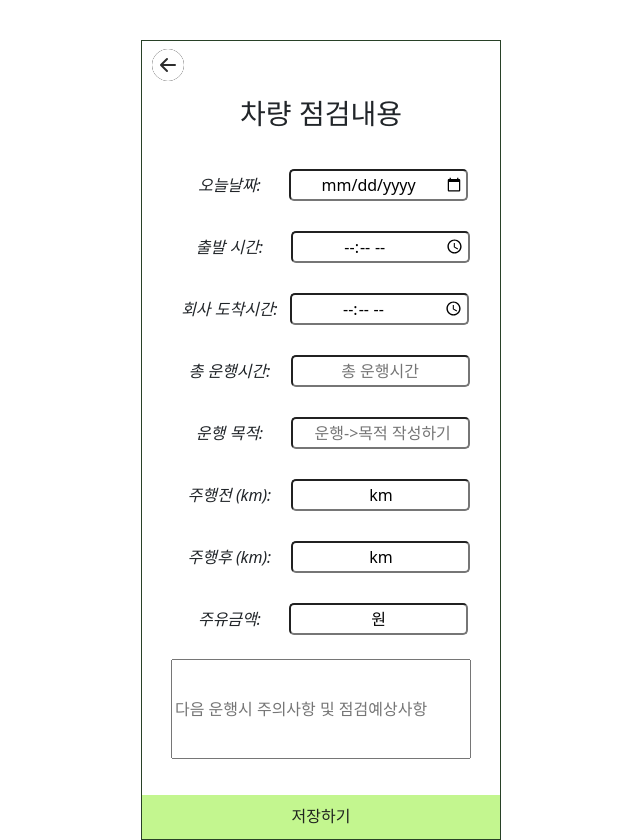
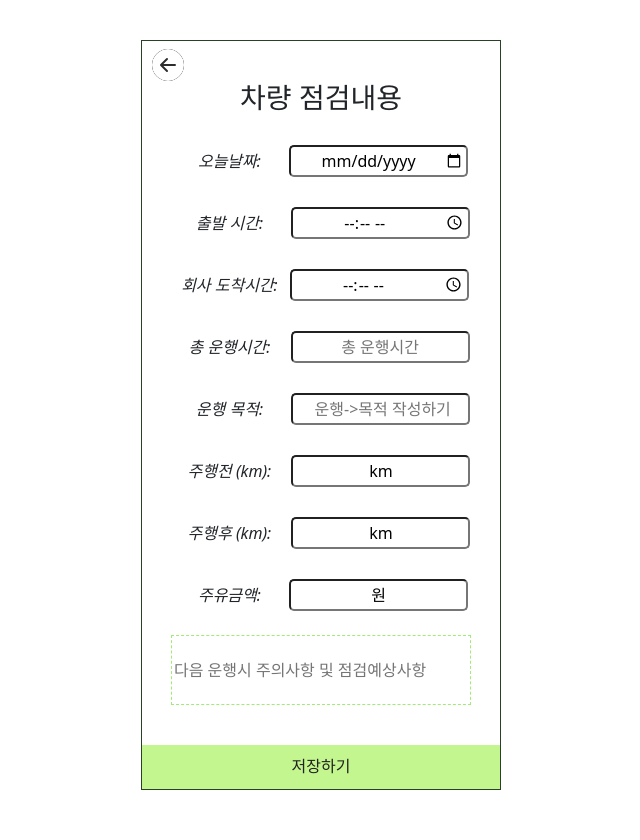
Before and after one commit to Abudevoloper/SunMi, a Vue app: page /open-car in a window 1280 px wide. Shown: the whole page, without its empty margins (319-959 px from the left). After the commit the page ends 800 px from the top, so only its background shows below. Built offline with nearby package versions, Linux system fonts and the light colour scheme.

Commit message:
fixed edit

```diff
--- a/public/index.html
+++ b/public/index.html
@@ -19,7 +19,7 @@
     <link href="https://cdn.jsdelivr.net/npm/bootstrap@5.3.1/dist/css/bootstrap.min.css" rel="stylesheet"
           integrity="sha384-4bw+/aepP/YC94hEpVNVgiZdgIC5+VKNBQNGCHeKRQN+PtmoHDEXuppvnDJzQIu9" crossorigin="anonymous">
 </head>
-<body>
+<body class="">
 <noscript>
     <strong>We're sorry but <%= htmlWebpackPlugin.options.title %> doesn't work properly without JavaScript enabled.
         Please enable it to continue.</strong>
--- a/src/components/CarPage.vue
+++ b/src/components/CarPage.vue
@@ -1,5 +1,5 @@
 <template>
-    <div class="container d-flex justify-content-center text-center ">
+    <div class="container d-flex justify-content-center text-center">
 
 
         <div class="create-information-page">
@@ -10,7 +10,7 @@
                 </svg>
 
             </router-link>
-            <h3 class="mt-3">
+            <h3 class="m-0">
                 차량 점검내용
             </h3>
 
@@ -24,7 +24,7 @@
                 <em class="p-3">주행전 (km):</em> <input  class="input-text w-50" placeholder="운행전 km" v-model="newHistory.lastkm" required><br>
                 <em class="p-3">주행후 (km):</em>  <input  class="input-text w-50" placeholder=" 주행후 km" v-model="newHistory.nextkm"><br>
                 <em class="p-4">주유금액: </em><input  class="input-text mb-4  w-50" placeholder=" 주유금액" v-model="newHistory.disel"><br>
-                <input class="text-next-drive-time col-3 " type="text" placeholder="다음 운행시 주의사항 및 점검예상사항"
+                <input class="text-next-drive-time col-3" type="text" placeholder="다음 운행시 주의사항 및 점검예상사항"
                        v-model="newHistory.drivergoodday"><br>
                 <button class="send-button" type="submit">저장하기</button><br>
 
@@ -87,11 +87,10 @@ export default {
 </script>
 
 <style scoped>
-
-em {
+.container {
 }
 .send-button {
-    margin-top: 36px;
+    margin-top: 40px;
     position: relative;
     padding: 10px  6px 10px ;
     width: 100%;
@@ -122,7 +121,7 @@ svg:hover{
     margin-top: 40px;
     border: 1px solid #284127;
     width: 360px;
-    height: 800px;
+    height: 750px;
 }
 
 .quesen {
@@ -151,7 +150,8 @@ svg:hover{
 
 .text-next-drive-time {
     width: 300px;
-    height: 100px;
+    height: 70px;
+    border: 1px #a0ec77 dashed;
 }
 
 </style>
--- a/src/components/CategoryPage.vue
+++ b/src/components/CreateCategory.vue
@@ -38,11 +38,10 @@
         </div>
 
     <div class="box-bottom">
-        <h6 class="background-fixed">
+        <h6>
             운행중 차량 특이사항:
         </h6>
-
-        <p class="p-3 m-2"><strong> </strong> <br></p>
+        <p class="p-3 m-2"></p>
     </div>
 
 </template>
@@ -216,15 +215,10 @@ h2 {
     margin-left: 130px;
     margin-bottom: 30px;
 }
+h6 {
+    border-bottom: 1px solid #2d2d2d;
+}
 
-.background-fixed {
-    background: white;
-    border-bottom: 1px solid #284127;
-    position: fixed;
-    width: 1195px;
-
-
-}
 
 p {
     height: 20px;
--- a/src/components/CreateProduct.vue
+++ b/src/components/CreateProduct.vue
@@ -153,7 +153,7 @@ export default {
 
 
     <div class="bottom-box">
-        <h6 class="background-fixed ">
+        <h6>
             운행중 차량 특이사항:
         </h6>
 
@@ -271,15 +271,11 @@ h2 {
     margin-left: 130px;
     margin-bottom: 30px;
 }
-
-.background-fixed {
-    background: white;
-    border-bottom: 1px solid #284127;
-    position: fixed;
-    width: 1195px;
+h6 {
+    border-bottom: 1px solid #2d2d2d;
+}
 
 
-}
 
 .p_tag {
 
--- a/src/components/FirstPage.vue
+++ b/src/components/FirstPage.vue
@@ -40,7 +40,7 @@ h1 {
     justify-content: center;
     align-items: center;
     background-size: cover;
-    height: 950px;
+    height: 844px;
     background-image: url("../assets/SunMi.com.jpg");
 }
 
--- a/src/components/ProductPage.vue
+++ b/src/components/ProductPage.vue
@@ -93,7 +93,7 @@ export default {
             <h6>
                 운행중 차량 특이사항
             </h6>
-            <p v-for="product  of getProductSearch" class="p-tag"
+            <p v-for="product  of getProductSearch"
                v-bind:key="product">{{ product.goodday }}</p>
         </div>
     </div>
--- a/src/vuex/router.js
+++ b/src/vuex/router.js
@@ -43,7 +43,7 @@ const routes = [
     ,
     {
         path: '/open-category',
-        component: () => import('../components/CategoryPage.vue')
+        component: () => import('../components/CreateCategory.vue')
 
     }
 
```
